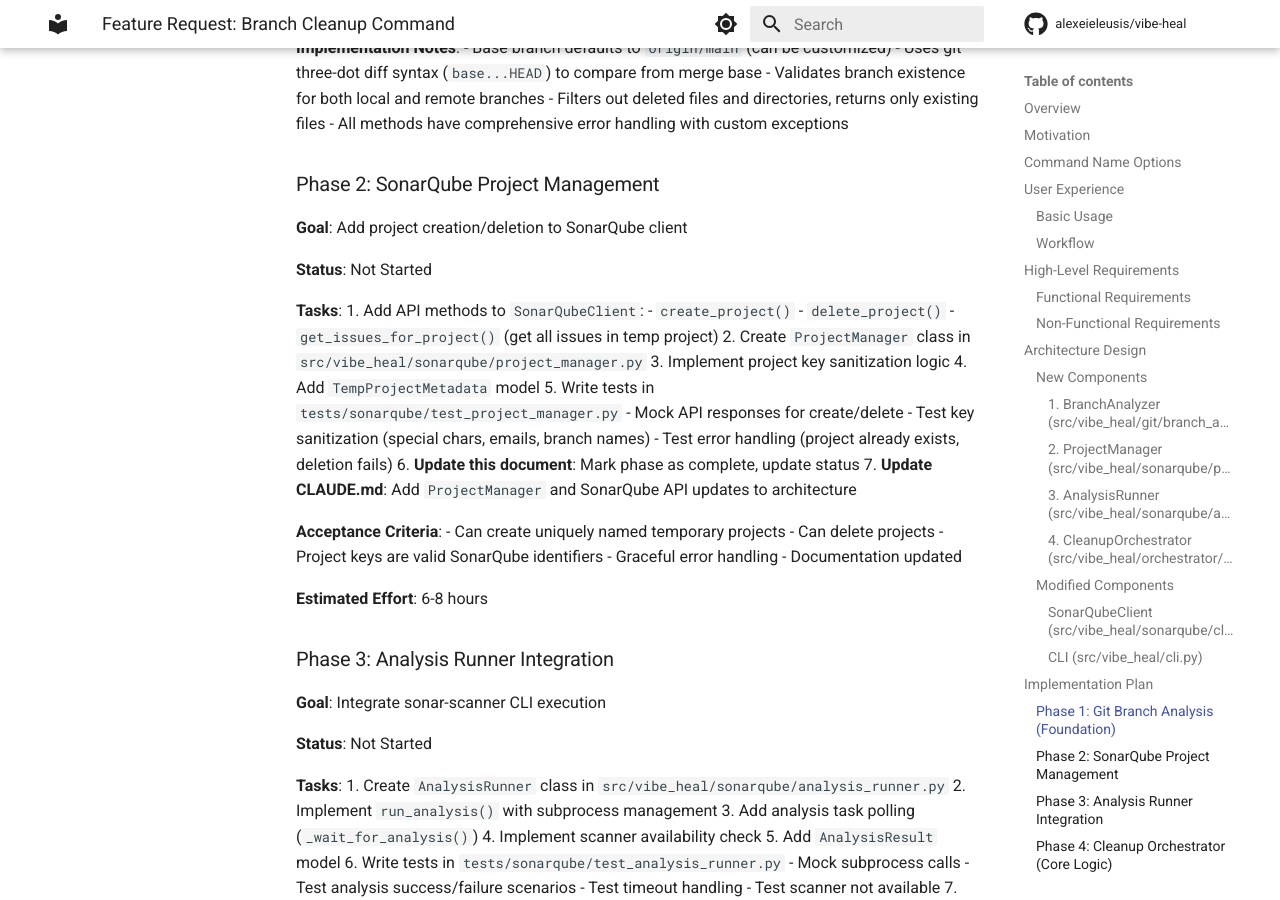
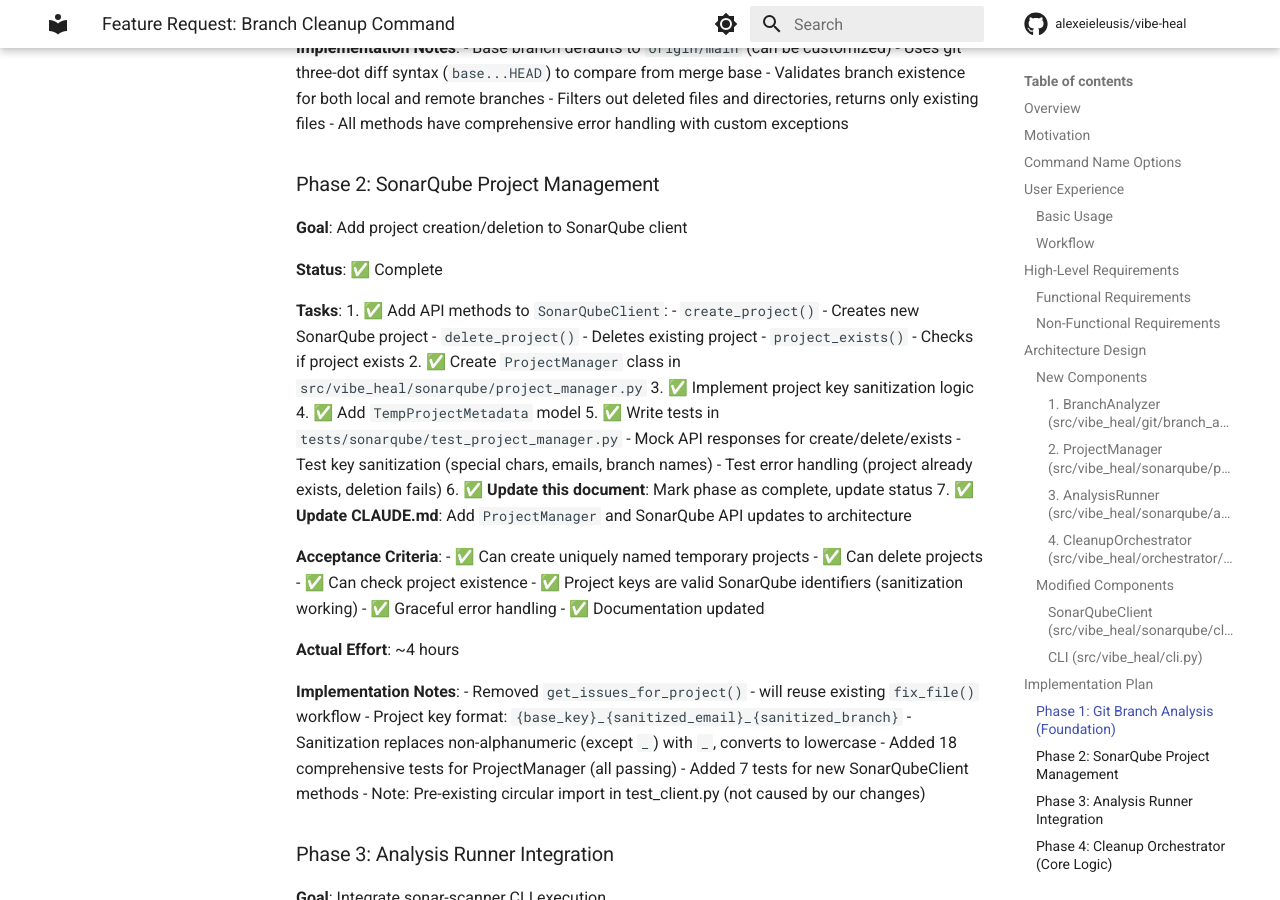
Before and after one commit to alexeieleusis/vibe-heal, an MkDocs documentation site: the page built from docs/feature-requests/branch-cleanup.md, in a window 1280 px wide and 900 px high, scrolled down 10149 px. Built offline with MkDocs 1.6.1 and Material for MkDocs 9.7.7, drawn with Linux system fonts in a browser that asks for light colours; comment, search, counter and statistics services are not loaded.

Commit message:
docs: update documentation for Phase 2 completion
Update CLAUDE.md with ProjectManager architecture:
- Document new SonarQubeClient methods (create/delete/exists)
- Add ProjectManager class documentation
- Explain project key format and sanitization logic

Update branch-cleanup.md feature design:
- Mark Phase 2 as complete with all acceptance criteria met
- Document implementation notes and deviations from plan
- Note pre-existing circular import issue (not caused by Phase 2)

Relates to #10

🤖 Generated with [Claude Code](https://claude.com/claude-code)

Co-Authored-By: Claude <noreply@anthropic.com>

```diff
--- a/docs/feature-requests/branch-cleanup.md
+++ b/docs/feature-requests/branch-cleanup.md
@@ -505,31 +505,40 @@ def cleanup(
 
 **Goal**: Add project creation/deletion to SonarQube client
 
-**Status**: Not Started
+**Status**: ✅ Complete
 
 **Tasks**:
-1. Add API methods to `SonarQubeClient`:
-   - `create_project()`
-   - `delete_project()`
-   - `get_issues_for_project()` (get all issues in temp project)
-2. Create `ProjectManager` class in `src/vibe_heal/sonarqube/project_manager.py`
-3. Implement project key sanitization logic
-4. Add `TempProjectMetadata` model
-5. Write tests in `tests/sonarqube/test_project_manager.py`
-   - Mock API responses for create/delete
+1. ✅ Add API methods to `SonarQubeClient`:
+   - `create_project()` - Creates new SonarQube project
+   - `delete_project()` - Deletes existing project
+   - `project_exists()` - Checks if project exists
+2. ✅ Create `ProjectManager` class in `src/vibe_heal/sonarqube/project_manager.py`
+3. ✅ Implement project key sanitization logic
+4. ✅ Add `TempProjectMetadata` model
+5. ✅ Write tests in `tests/sonarqube/test_project_manager.py`
+   - Mock API responses for create/delete/exists
    - Test key sanitization (special chars, emails, branch names)
    - Test error handling (project already exists, deletion fails)
-6. **Update this document**: Mark phase as complete, update status
-7. **Update CLAUDE.md**: Add `ProjectManager` and SonarQube API updates to architecture
+6. ✅ **Update this document**: Mark phase as complete, update status
+7. ✅ **Update CLAUDE.md**: Add `ProjectManager` and SonarQube API updates to architecture
 
 **Acceptance Criteria**:
-- Can create uniquely named temporary projects
-- Can delete projects
-- Project keys are valid SonarQube identifiers
-- Graceful error handling
-- Documentation updated
+- ✅ Can create uniquely named temporary projects
+- ✅ Can delete projects
+- ✅ Can check project existence
+- ✅ Project keys are valid SonarQube identifiers (sanitization working)
+- ✅ Graceful error handling
+- ✅ Documentation updated
 
-**Estimated Effort**: 6-8 hours
+**Actual Effort**: ~4 hours
+
+**Implementation Notes**:
+- Removed `get_issues_for_project()` - will reuse existing `fix_file()` workflow
+- Project key format: `{base_key}_{sanitized_email}_{sanitized_branch}`
+- Sanitization replaces non-alphanumeric (except `_`) with `_`, converts to lowercase
+- Added 18 comprehensive tests for ProjectManager (all passing)
+- Added 7 tests for new SonarQubeClient methods
+- Note: Pre-existing circular import in test_client.py (not caused by our changes)
 
 ### Phase 3: Analysis Runner Integration
 
```
Also changed, not shown: CLAUDE.md (+10 -0 lines).
